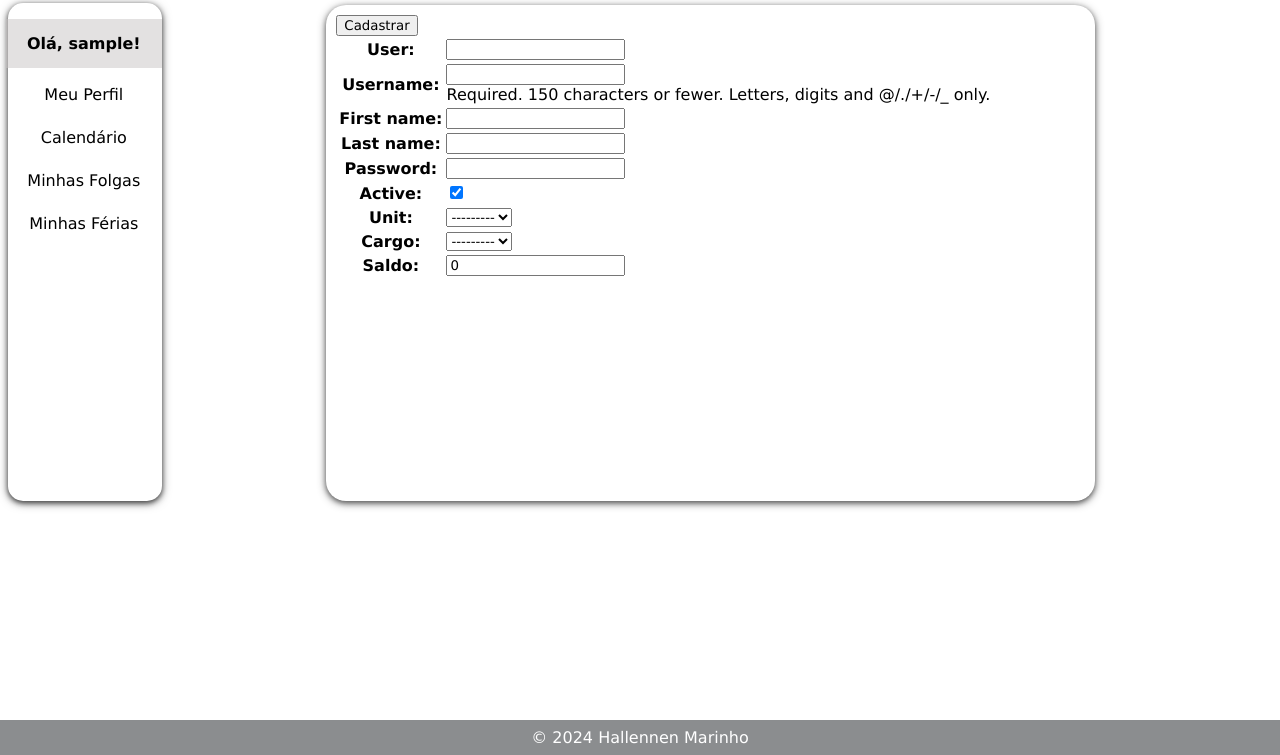
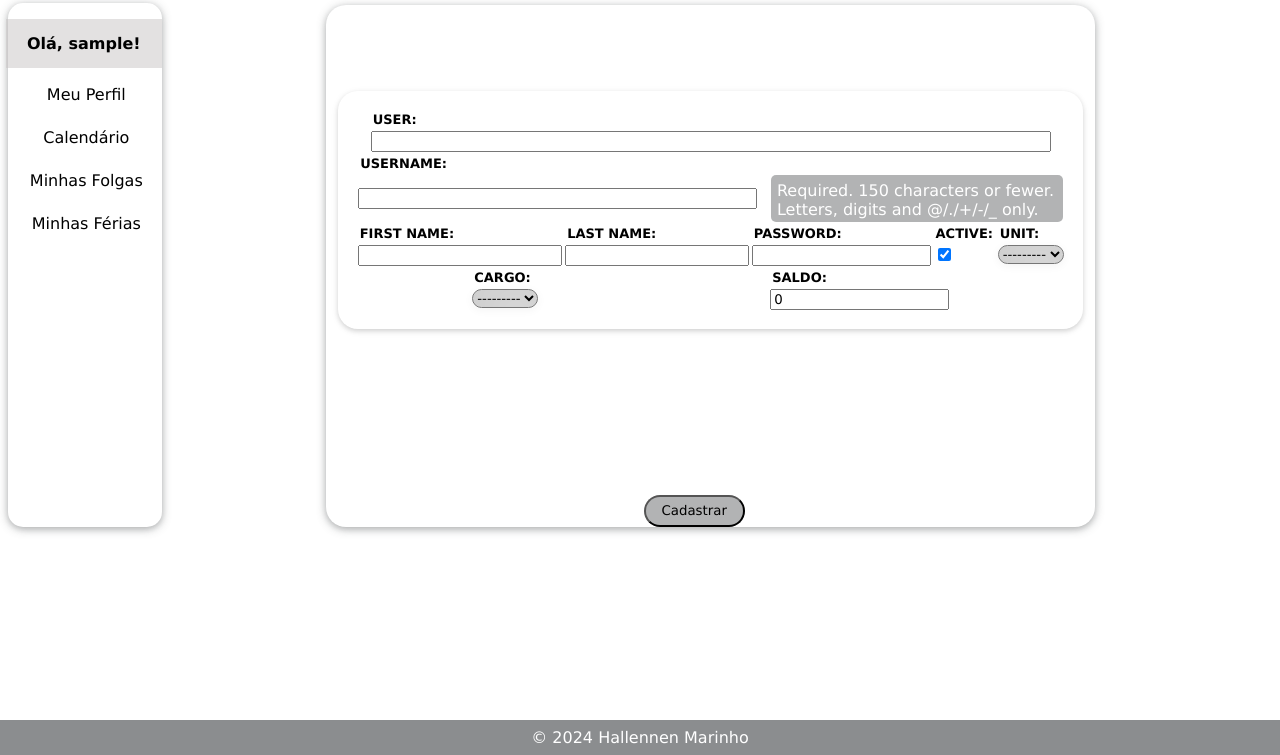
Before and after one commit to Hallennen/GestaoTI, a Django app: page /createprofile/ in a window 1280 px wide. Shown: the part 45-800 px from the top of the page. Run offline with Django 5.2, Linux system fonts and the light colour scheme; the visitor is signed in with stand-in values (Sample User, id 1).

Commit message:
att statics in pages

```diff
--- a/accounts/views.py
+++ b/accounts/views.py
@@ -23,7 +23,7 @@
         password = request.POST['password']
         print(username, password)
         user = authenticate(request, username=username, password=password)
-        if user is not None:
+        if user is not None :
             login(request,user)
             return redirect('/aplication')
         else:
--- a/aplication/templates/listvacation.html
+++ b/aplication/templates/listvacation.html
@@ -15,7 +15,7 @@
                 {% csrf_token %}
 
                 {{form}}
-                <button type="submit">Cadastrar</button>
+                <button class="button-enviar" type="submit">Cadastrar</button>
             </form>
         </div>
 
--- a/static/accounts/profile.css
+++ b/static/accounts/profile.css
@@ -6,7 +6,9 @@
     /* background-color: blue; */
     margin:  2% 5%;
 
-}.options-navbar#profile{
+}
+/*AREA DA NAVBAR LATERAL*/
+.options-navbar#profile{
     background-color: #575a5d;
     color: white;
     font-size: bold;
@@ -81,7 +83,7 @@
     padding-top: 2px;
     padding-bottom: 10px;
     padding-left: 5px;
-    box-shadow: 0 2px 5px 0 rgb(0 0 0 / 38%), 0 2px 10px 0 rgb(0 0 0 / 20%);
+    box-shadow: 0 2px 5px 0 #575a5d1f, 0 2px 10px 0 #575a5d73;
 
 }
 label{
--- a/static/aplication/css/aplication1.css
+++ b/static/aplication/css/aplication1.css
@@ -1,5 +1,5 @@
 .options-navbar#calendario{
-    background-color: rgb(134, 134, 146);
+    background-color: #575a5d;
     color: white;
     font-size: bold;
     text-align: center;
--- a/static/aplication/css/createuser.css
+++ b/static/aplication/css/createuser.css
@@ -0,0 +1,253 @@
+.create_user {
+    margin-left: 12%;
+    display: flex;
+    justify-content: center;
+    border-radius: 20px;
+    align-items: center;
+    height: 89%;
+    width: 78%;
+}
+
+
+th {
+    text-transform: uppercase;
+    color: rgb(0, 0, 0);
+    font-size: 13px;
+}
+
+td {
+    border-radius: 0 11px 11px 0;
+    display: flex;
+    align-items: center;
+}
+/*
+td input {
+    height: 30px;
+width: 100%;
+outline: none;
+
+}
+*/
+
+
+tbody {
+    margin-top: 10%;
+    display: flex;
+    flex-wrap: wrap;
+    padding: 18px;
+    position: relative;
+    box-shadow: 0 2px 5px 0 rgb(0 0 0 / 15%), 0 2px 10px 0 rgb(0 0 0 / 5%);
+    border-radius: 20px;
+    justify-content: space-around;
+
+}
+
+
+
+/* User */
+input#id_user {
+    width: 85vh;
+    position: relative;
+}
+/*----*/
+
+input#id_username {
+    width: 100%;
+    display: block;
+}
+
+input#id_first_name {
+    width: 16vw;
+}
+
+input#id_last_name {
+    width: 23vh;
+}
+
+
+[value="Cadastrar"] {
+    background-color: #575a5d75;
+    display: flex;
+    padding: 0.4rem 1rem;
+    cursor: pointer;
+    align-items: center;
+    margin-left: 24vw;
+    margin-top: 25vw;
+    position: absolute;
+
+}
+
+
+
+
+select {
+    border-radius: 10px;
+    box-shadow: inset 10px 10px 41px 0px  rgb(0 0 0 / 15%), 0 2px 10px 0 rgb(0 0 0 / 5%);
+}
+
+span {
+    margin-left: 14px;
+    padding: 6px;
+    background-color: #575a5d75;
+    border-radius: 5px;
+    color: white;
+    height: 47px;
+    width: 64vh;
+}
+
+/* TABLETS */
+
+@media (max-width: 768px) {
+    tbody {
+        width: 68vw;
+        display: block;
+    }
+
+    input#id_user {
+        width: 92%;
+        position: relative;
+    }
+
+    input#id_first_name {
+        width: 26vw;
+        margin-right: 60px;
+    }
+
+
+
+    span {
+        font-size: 11px;
+        width: 37vw;
+    }
+    /*BOTAO CADASTRAR*/
+
+    [value="Cadastrar"] {
+     border-radius: 20px;
+     margin-top: 29rem;
+    }
+}
+
+/*--------------*/
+
+/*CELULAR*/
+
+@media (max-width: 480px) {
+
+
+    tbody {
+        width: 74vw;
+        height: 72vw;
+        display: block;
+        padding: 0;
+        margin: auto;
+    }
+
+    input#id_user {
+        width: 50vw;
+    }
+
+    .create_user {
+        margin-top: 1rem;
+    }
+}
+
+@media (max-width: 980px) {
+    tbody {
+        width: 47rem;
+        margin-left: -1rem;
+    }
+
+    input#id_user {
+        width: 43rem;
+    }
+
+    [value="Cadastrar"] {
+        margin-top: 32rem;
+        margin-left: 20rem;
+        border-radius: 20px;
+    }
+}
+
+/*BOTAO CADASTRAR */
+
+@media (max-width: 1550px) {
+
+
+    [value="Cadastrar"] {
+        border-radius: 20px;
+        margin-top: 28rem;
+    }
+}
+
+@media (max-width: 1640px) {
+    [value="Cadastrar"] {
+        margin-top: 30rem;
+        border-radius: 20px;
+    }
+}
+
+@media (max-width: 1023px){
+    tbody {
+        width: 47rem;
+        margin-left: -1rem;
+    }
+
+    input#id_user{
+        width: 44rem;
+    }
+}
+
+@media (max-width: 865px) {
+    tbody {
+        width: 43rem;
+
+    }
+
+    input#id_user {
+        width: 39rem;
+    }
+}
+
+@media (max-width: 785px) {
+    tbody {
+        width: 35rem;
+    }
+
+    input#id_user {
+        width: 32rem;
+    }
+}
+
+@media (max-width: 680px) {
+    tbody{
+        width: 30rem;
+    }
+
+    input#id_username {
+        width: 10rem;
+    }
+
+    span {
+        width: 10rem;
+    }
+
+    input#id_user {
+        width: 15rem;
+    }
+
+}
+
+@media (max-width: 750px) {
+    tbody {
+        width: 35rem;
+    }
+
+    input#id_user {
+        width: 20rem;
+    }
+
+    [value="Cadastrar"] {
+        margin-right: 20rem;
+        left: 3rem;
+    }
+}
--- a/static/aplication/css/editsolicitacao.css
+++ b/static/aplication/css/editsolicitacao.css
@@ -1,5 +1,5 @@
 .options-navbar#solicitacao{
-    background-color: rgb(50, 35, 72);
+    background-color: #575a5d;
     color: white;
     font-size: bold;
 }
@@ -41,13 +41,15 @@
 form{
     display:flex;
     flex-direction: column;
-    border: 1px solid grey;
+    box-shadow: 10px 10px 41px 0px  rgb(0 0 0 / 15%), 0 2px 10px 0 rgb(0 0 0 / 5%);
     border-radius: 5px;
     padding: 5px;
     /* background-color: orange; */
     min-width: min-content;
     min-height: min-content;
 }
+
+
 
 th{
     text-align: justify;
--- a/static/aplication/css/routers.css
+++ b/static/aplication/css/routers.css
@@ -52,9 +52,10 @@
     padding-bottom: 2px;
     padding-top: 2px;
     text-align: center;
-    padding: 7px 0 8px 0;
-    box-shadow: 0 2px 5px 0 rgb(0 0 0 / 38%), 0 2px 10px 0 rgb(0 0 0 / 47%);
+    padding: 10px 2px 10px 2px;
+    box-shadow: 0 2px 5px 0 #575a5d1f, 0 2px 10px 0 #575a5d73;
     font-size: 12px;
+    margin: 4px;
 }
 
 .linha-folga {
--- a/static/aplication/css/viewgeral.css
+++ b/static/aplication/css/viewgeral.css
@@ -69,8 +69,9 @@
     padding-bottom: 2px;
     padding-top: 2px;
     text-align: center;
-    padding: 5px 0 5px 0;
-    box-shadow: 0 2px 5px 0 rgb(0 0 0 / 38%), 0 2px 10px 0 rgb(0 0 0 / 47%);
+    padding: 10px 2px 10px 2px;
+    margin: 4px;
+    box-shadow: 0 2px 5px 0 #575a5d1f, 0 2px 10px 0 #575a5d73;
 
 }
 a{
--- a/static/aplication/css/viewsolicitacao.css
+++ b/static/aplication/css/viewsolicitacao.css
@@ -46,8 +46,9 @@
     padding-bottom: 2px;
     padding-top: 2px;
     text-align: center;
-    padding: 5px 0 5px 0;
-    box-shadow: 0 2px 5px 0 rgb(0 0 0 / 38%), 0 2px 10px 0 rgb(0 0 0 / 47%);
+    padding: 10px 2px 10px 2px;
+    margin: 4px;
+        box-shadow: 0 2px 5px 0 #575a5d1f, 0 2px 10px 0 #575a5d73;
 }
 
 
--- a/static/app/base.css
+++ b/static/app/base.css
@@ -1,3 +1,8 @@
+/* VARIAVEIS DE CSS */
+
+
+
+
 
 * {
     box-sizing: border-box;
@@ -54,7 +59,7 @@
 
 li.options-navbar{
     padding-left:  5px;
-    margin-left: -5px;
+
 }
 
 .conteiner{
@@ -91,7 +96,7 @@
 }
 
 .box-lateral{
-    box-shadow: 0 2px 5px 0 rgba(0, 0, 0, 0.555), 0 2px 10px 0 rgba(0, 0, 0, 0.514);
+    box-shadow: 0 2px 5px 0 #575a5d1f, 0 2px 10px 0 #575a5d73;
     height: auto;
     border-radius: 15px;
     width: 12vw;
@@ -110,7 +115,7 @@
 }
 
 .conteudo-principal{
-    box-shadow: 0 2px 5px 0 rgba(0, 0, 0, 0.452), 0 2px 10px 0 rgba(0, 0, 0, 0.452);
+    box-shadow: 0 2px 5px 0 #575a5d1f, 0 2px 10px 0 #575a5d73;
     padding: 10px;
     border: 10px #575a5d;
     border-radius: 20px;
@@ -139,12 +144,10 @@
 
 @media (max-width: 768px) {
   .box-lateral {
-
+    width: 15vw;
   }
 
-  .conteiner {
 
-  }
 
   /*VISAO GERAL */
 
@@ -191,6 +194,9 @@
 
 @media (max-width: 480px) {
 
+    /*LOGIN */
+
+
     /*PERFIL*/
 
 .conteiner {
@@ -201,10 +207,9 @@
     display: contents;
 }
 
-nav {
-    width: 97vw;
-    font-size: 12px;
-}
+
+
+
 
 .conteudo-principal {
     width: 96vw;
@@ -212,9 +217,25 @@
     padding: 0;
 }
 
-.options-navbar {
-    margin: 0;
+/*NAVBAR*/
+
+
+nav {
+    box-shadow: 0 2px 5px 0 #575a5d1f, 0 2px 10px 0 #575a5d73;
+    border-radius: 10px;
+    width: 97vw;
+    font-size: 12px;
 }
+
+[value="Cadastrar"] {
+    color: rgb(0, 0, 0);
+    border-radius: 20px;
+    width: 50vw;
+}
+
+
+
+
 
  /*VISAO GERAL */
 
@@ -236,3 +257,8 @@
 
 
 }
+
+
+@media (max-width: 1015px) {
+
+}
```
Also changed, not shown: static/accounts/login.css (+27 -0 lines), static/accounts/myrest1.css (+8 -2 lines), static/aplication/css/listprofile.css (+10 -4 lines), static/aplication/css/listvacation.css (+30 -2 lines).
